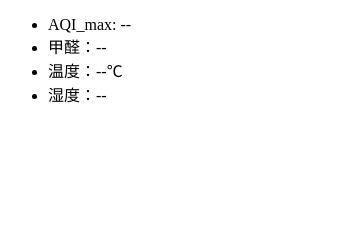
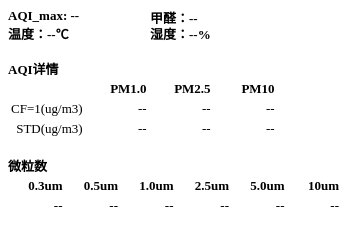
Before and after one commit to jimsshom/PlantowerMonitor, an Electron app: page mac_client/display.html in a window 350 px wide. Drawn offline with Linux system fonts and the light colour scheme; no server answers.

Commit message:
第一版完成
第一版完成

```diff
--- a/mac_client/display.html
+++ b/mac_client/display.html
@@ -1,18 +1,82 @@
 <!DOCTYPE html>
 <html>
+    <head>
+        <style>
+            /* table, th, td {
+                border: 1px solid black;
+            } */
+            th, td {
+                width: 60px;
+                text-align: right;
+            }
+            body {
+                font-size: small
+            }
+        </style>
+    </head>
     <!--
         //CF=1(ug/m3) PM1.0/PM2.5/PM10
         //STD(ug/m3)  PM1.0/PM2.5/PM10
         //>(/0.1L)    0.3um/0.5um/1.0um/2.5um/5.0um/10um
         //HCHO  Temperature   Humidity
     -->
+
     <body>
-        <ul>
-            <li>AQI_max: <span id='aqi'>--</span></li>
-            <li>甲醛：<span id='hcho'>--</span></li>
-            <li>温度：<span id='temp'>--</span>℃</li>
-            <li>湿度：<span id='hum'>--</span></li>
-        </ul>
+        <b>AQI_max: <span id='aqi'>--</span></b>
+        <b style="left:150px; position:fixed">甲醛：<span id='hcho'>--</span></b>
+
+        <br/>
+
+        <b>温度：<span id='temp'>--</span>℃</b>
+        <b style="left:150px; position:fixed">湿度：<span id='hum'>--</span>%</b>
+
+        <br/><br/>
+
+        <b>AQI详情</b>
+        <table>
+            <thead>
+                <th></th>
+                <th>PM1.0</th>
+                <th>PM2.5</th>
+                <th>PM10</th>
+            </thead>
+            <tbody>
+                <tr>
+                    <td>CF=1(ug/m3)</td>
+                    <td id='cf1_10'>--</td>
+                    <td id='cf1_25'>--</td>
+                    <td id='cf1_100'>--</td>
+                </tr>
+                <tr>
+                    <td>STD(ug/m3)</td>
+                    <td id='std_10'>--</td>
+                    <td id='std_25'>--</td>
+                    <td id='std_100'>--</td>
+                </tr>
+            </tbody>
+        </table>
+        <br/>
+        <b>微粒数</b>
+        <table>
+            <thead>
+                <th>0.3um</th>
+                <th>0.5um</th>
+                <th>1.0um</th>
+                <th>2.5um</th>
+                <th>5.0um</th>
+                <th>10um</th>
+            </thead>
+            <tbody>
+                <tr>
+                    <td id='um_3'>--</td>
+                    <td id='um_5'>--</td>
+                    <td id='um_10'>--</td>
+                    <td id='um_25'>--</td>
+                    <td id='um_50'>--</td>
+                    <td id='um_100'>--</td>
+                </tr>
+            </tbody>
+        </table>
     </body>
 
     <script>
@@ -27,6 +91,18 @@
             document.getElementById('hcho').innerText = hcho
             document.getElementById('temp').innerText = temp
             document.getElementById('hum').innerText = hum
+            document.getElementById('cf1_10').innerText = cf1_10
+            document.getElementById('cf1_25').innerText = cf1_25
+            document.getElementById('cf1_100').innerText = cf1_100
+            document.getElementById('std_10').innerText = std_10
+            document.getElementById('std_25').innerText = std_25
+            document.getElementById('std_100').innerText = std_100
+            document.getElementById('um_3').innerText = um_3
+            document.getElementById('um_5').innerText = um_5
+            document.getElementById('um_10').innerText = um_10
+            document.getElementById('um_25').innerText = um_25
+            document.getElementById('um_50').innerText = um_50
+            document.getElementById('um_100').innerText = um_100
         }
 
         var request = require('request')
```
Also changed, not shown: mac_client/main.js (+29 -12 lines), mac_client/static_test.html (added, +80 -0 lines).
